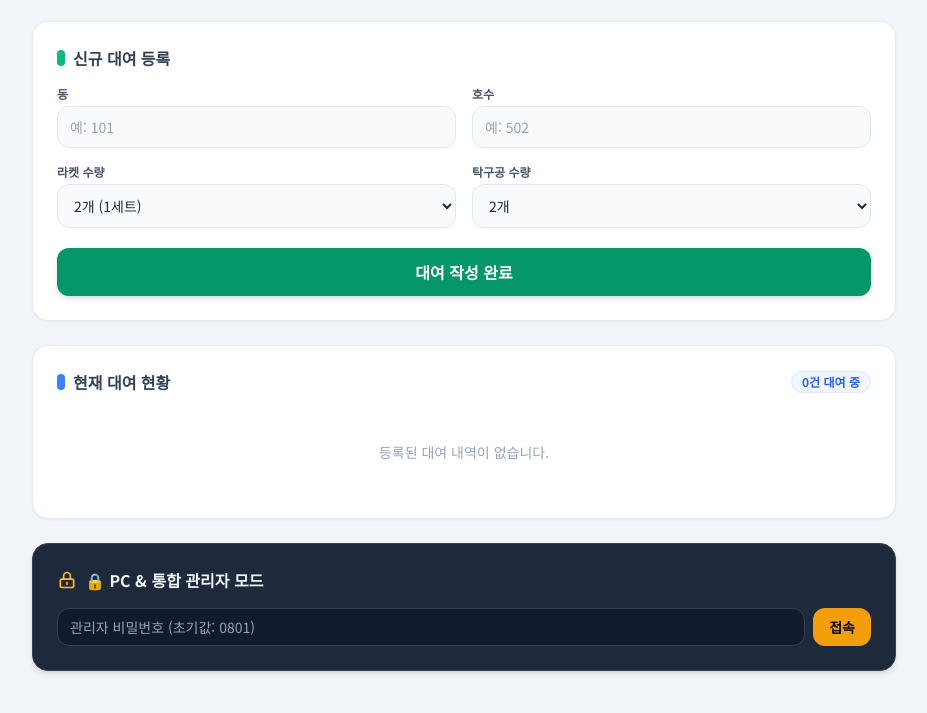
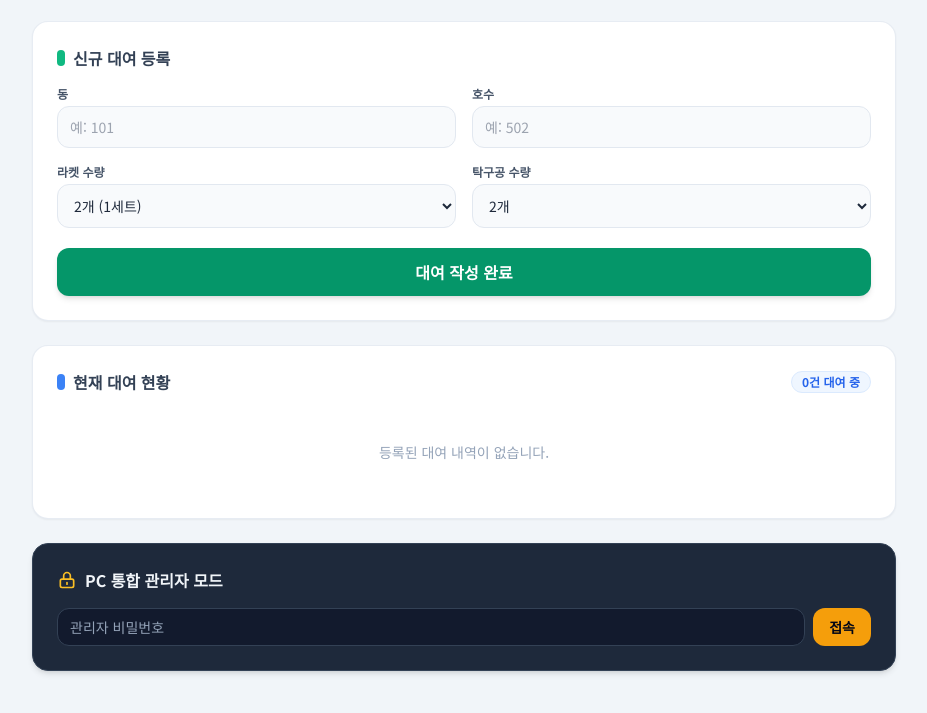
Before and after one commit to woob00/woob00.github.io, a plain HTML site: page index.html in a window 1280 px wide. Shown: the part 155-868 px from the top of the page, without its empty margins (176-1103 px from the left). Drawn offline with nearby package versions, Linux system fonts and the light colour scheme.

Commit message:
index.html

```diff
--- a/index.html
+++ b/index.html
@@ -100,7 +100,7 @@
                     <svg class="w-5 h-5 text-amber-400" fill="none" stroke="currentColor" viewBox="0 0 24 24">
                         <path stroke-linecap="round" stroke-linejoin="round" stroke-width="2" d="M12 15v2m-6 4h12a2 2 0 002-2v-6a2 2 0 00-2-2H6a2 2 0 00-2 2v6a2 2 0 002 2zm10-10V7a4 4 0 00-8 0v4h8z"></path>
                     </svg>
-                    <h2 class="text-base font-bold text-slate-100">🔒 PC & 통합 관리자 모드</h2>
+                    <h2 class="text-base font-bold text-slate-100">PC 통합 관리자 모드</h2>
                 </div>
                 <button id="btn-logout" onclick="logoutAdmin()" class="hidden px-3 py-1 bg-rose-600/80 hover:bg-rose-600 text-white text-xs font-semibold rounded-lg transition-all">
                     로그아웃
@@ -109,7 +109,7 @@
 
             <!-- Admin Login Auth Box -->
             <div id="admin-auth-box" class="flex gap-2">
-                <input type="password" id="admin-pw" placeholder="관리자 비밀번호 (초기값: 0801)"
+                <input type="password" id="admin-pw" placeholder="관리자 비밀번호"
                     class="flex-1 px-3 py-2 bg-slate-900/80 border border-slate-700 rounded-xl text-sm text-white placeholder-slate-400 focus:outline-none focus:ring-2 focus:ring-amber-500/30">
                 <button onclick="checkAdmin()" class="px-4 py-2 bg-amber-500 hover:bg-amber-600 text-slate-950 font-bold text-sm rounded-xl transition-all">
                     접속
```
